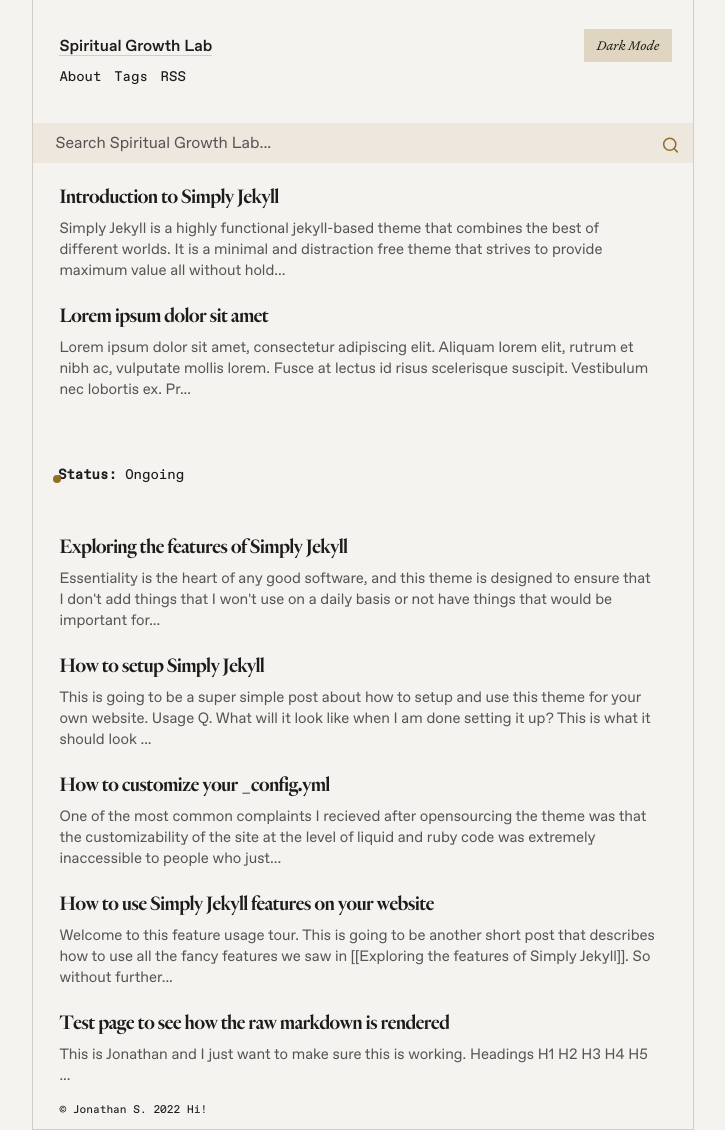
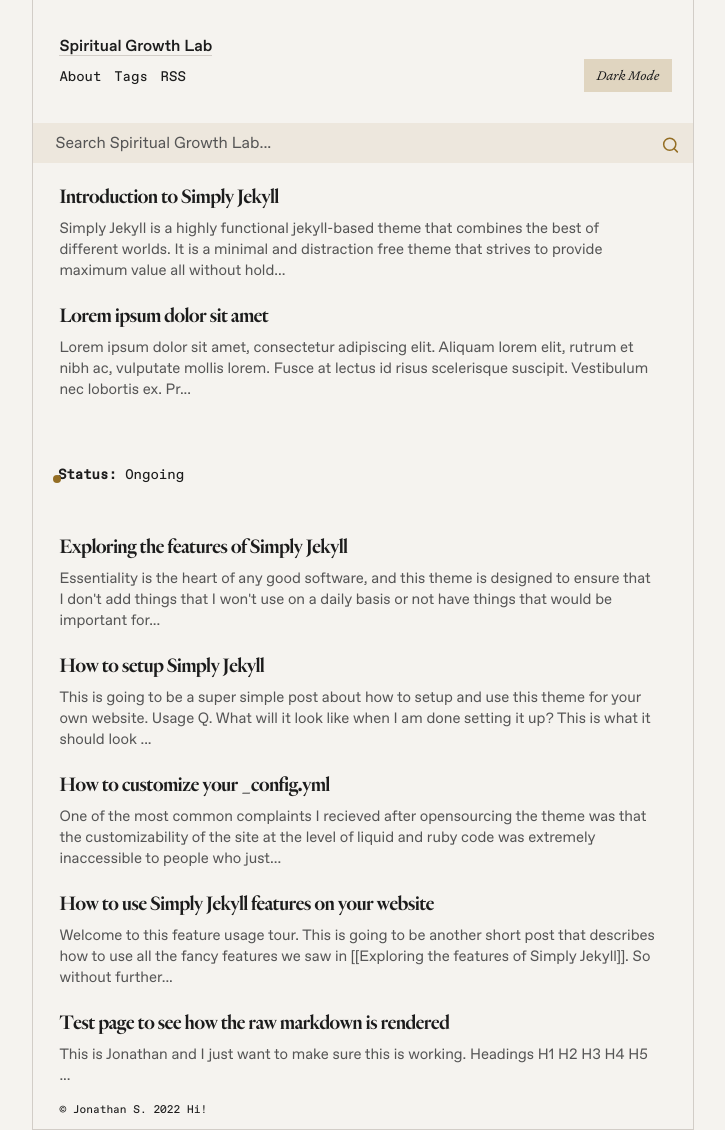
Before and after one commit to jsantiago611/digital-garden-master, a Jekyll site: the page built from index.md, in a window 1280 px wide. Shown: the whole page, without its empty margins (277-1002 px from the left). Built offline with Jekyll 4.4.1, drawn with Linux system fonts in a browser that asks for light colours.

Commit message:
slight position change to #theme-toggle

```diff
--- a/assets/css/Style.css
+++ b/assets/css/Style.css
@@ -1402,7 +1402,7 @@ summary {
     height: 35px;
     width: 90px;
     position: absolute;
-    top: 28px;
+    top: 58px;
     right: 20px;
     align-items: center;
     background-color: var(--c-btn-bg);
```
